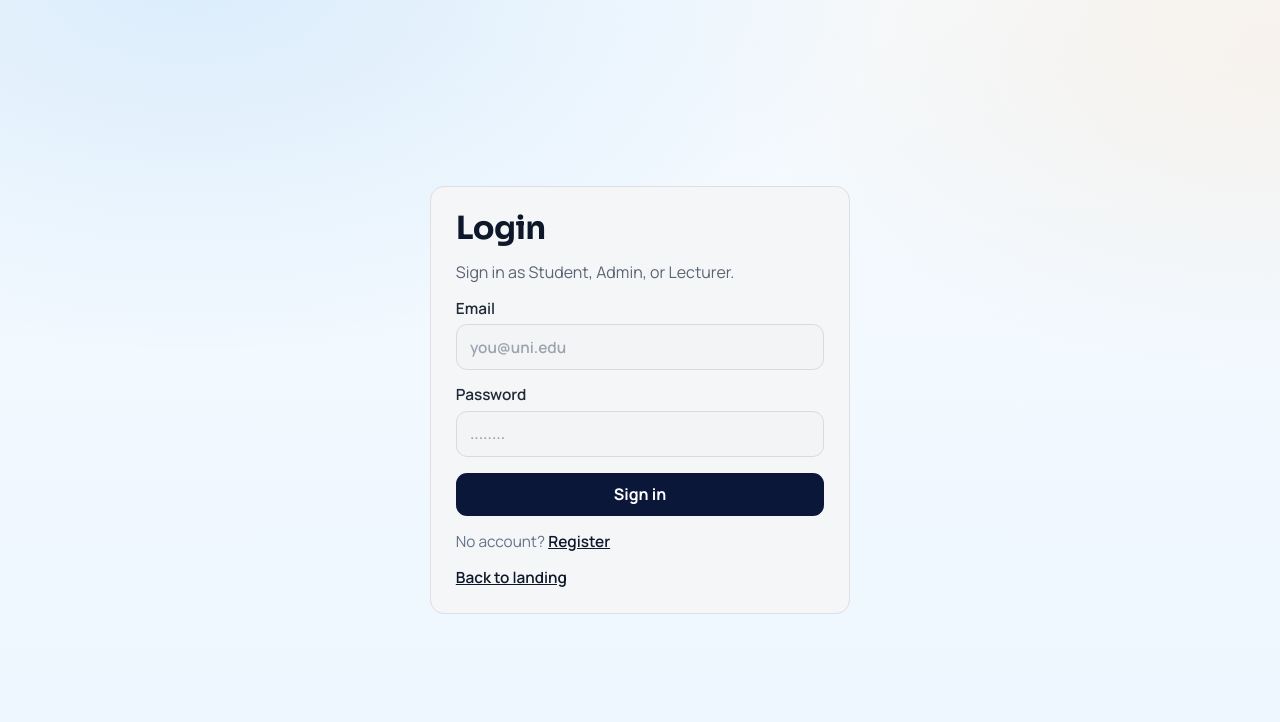
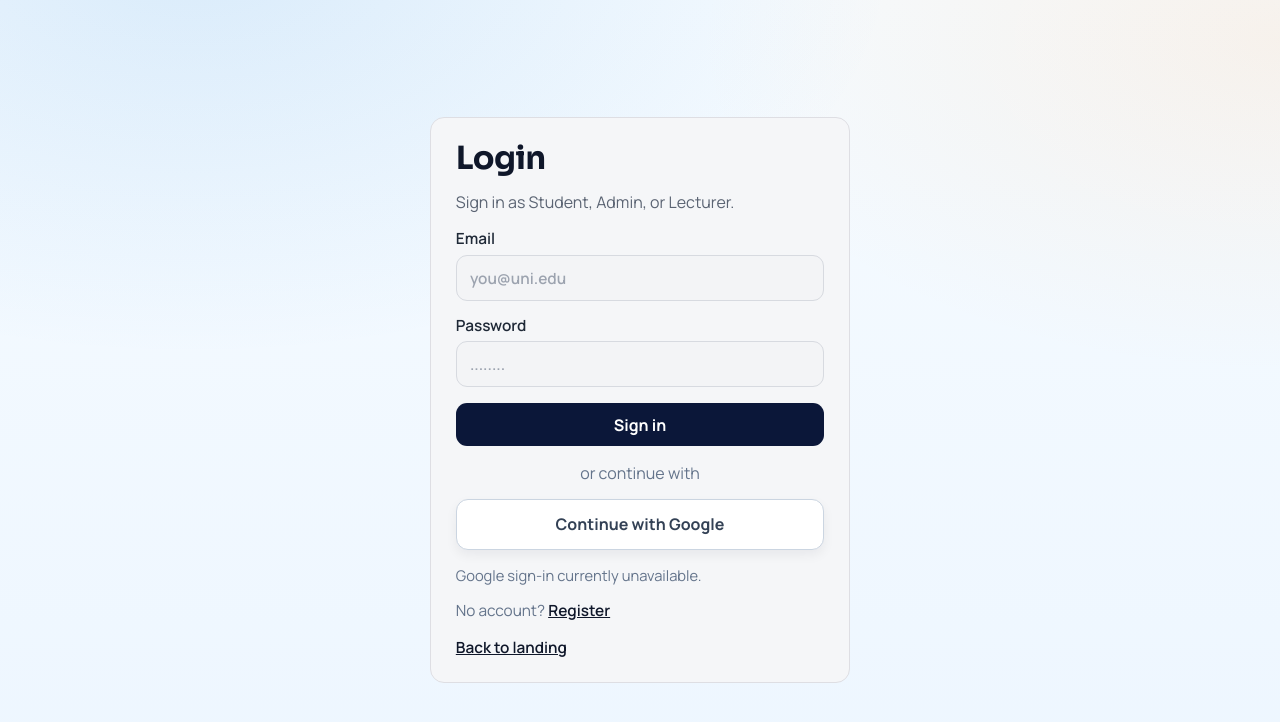
Before and after one commit to Sandeep-19999/Sandeep-19999-it3030-paf-2026-smart-campus-group36, a React (Vite) app in the folder frontend/: page /auth/login in a window 1280 px wide. Shown: the top 722 px of the page. Built offline with nearby package versions, Linux system fonts and the light colour scheme; no server answers.

Commit message:
Add Google OAuth authentication flow

```diff
--- a/frontend/src/pages/LoginPage.jsx
+++ b/frontend/src/pages/LoginPage.jsx
@@ -1,6 +1,7 @@
 import { useEffect, useState } from 'react';
 import { Link, useNavigate } from 'react-router-dom';
 import { useAuth } from '../contexts/AuthContext';
+import { authService } from '../services/authService';
 
 export default function LoginPage() {
   const { devLogin, isAuthenticated, loading, user } = useAuth();
@@ -11,12 +12,41 @@ export default function LoginPage() {
   });
   const [error, setError] = useState('');
   const [submitting, setSubmitting] = useState(false);
+  const [oauthInfo, setOauthInfo] = useState({ googleLoginUrl: '', note: '' });
+  const [loadingOAuthInfo, setLoadingOAuthInfo] = useState(true);
 
   useEffect(() => {
     if (!loading && isAuthenticated) {
       navigate(user?.role === 'ADMIN' ? '/app/admin' : '/app/dashboard', { replace: true });
     }
   }, [loading, isAuthenticated, user, navigate]);
+
+  useEffect(() => {
+    let active = true;
+    const fetchOauthInfo = async () => {
+      try {
+        const data = await authService.oauthInfo();
+        if (!active) return;
+        setOauthInfo(data);
+      } catch {
+        if (!active) return;
+        setOauthInfo({ note: 'Google sign-in currently unavailable.' });
+      } finally {
+        if (!active) return;
+        setLoadingOAuthInfo(false);
+      }
+    };
+
+    fetchOauthInfo();
+    return () => {
+      active = false;
+    };
+  }, []);
+
+  const handleGoogleLogin = () => {
+    const url = oauthInfo.googleLoginUrl || '/oauth2/authorization/google';
+    window.location.href = url;
+  };
 
   const handleSubmit = async (event) => {
     event.preventDefault();
@@ -67,6 +97,17 @@ export default function LoginPage() {
           </button>
         </form>
 
+        <div className="separator">or continue with</div>
+        <button
+          type="button"
+          className="secondary-btn oauth-btn"
+          onClick={handleGoogleLogin}
+          disabled={loadingOAuthInfo}
+        >
+          {loadingOAuthInfo ? 'Loading Google login…' : 'Continue with Google'}
+        </button>
+        {oauthInfo.note ? <p className="muted-text oauth-note">{oauthInfo.note}</p> : null}
+
         <p className="muted-text auth-meta-text">
           No account? <Link to="/auth/register" className="text-btn">Register</Link>
         </p>
--- a/frontend/src/services/authService.js
+++ b/frontend/src/services/authService.js
@@ -9,6 +9,9 @@ export const authService = {
   },
   me(token) {
     return apiRequest('/api/auth/me', { token });
+  },
+  oauthInfo() {
+    return apiRequest('/api/auth/oauth-info');
   },
   getTechnicians(token) {
     return apiRequest('/api/auth/technicians', { token });
--- a/frontend/src/styles/index.css
+++ b/frontend/src/styles/index.css
@@ -203,6 +203,24 @@ label { display: grid; gap: 0.4rem; font-weight: 600; color: #334155; }
 .auth-back-link {
   width: fit-content;
   font-size: 0.96rem;
+}
+.oauth-btn {
+  width: 100%;
+  justify-content: center;
+  gap: 0.75rem;
+  font-weight: 700;
+  background: white;
+  color: #334155;
+  border: 1px solid #cbd5e1;
+  box-shadow: 0 5px 12px rgba(15, 23, 42, 0.06);
+}
+.oauth-btn:hover {
+  background: #f8fafc;
+}
+.oauth-note {
+  margin: 0;
+  font-size: 0.92rem;
+  color: #64748b;
 }
 .login-card, .panel {
   background: rgba(255,255,255,0.88);
```
Also changed, not shown: 1 other file (tests, documents, lock files or other folders).
